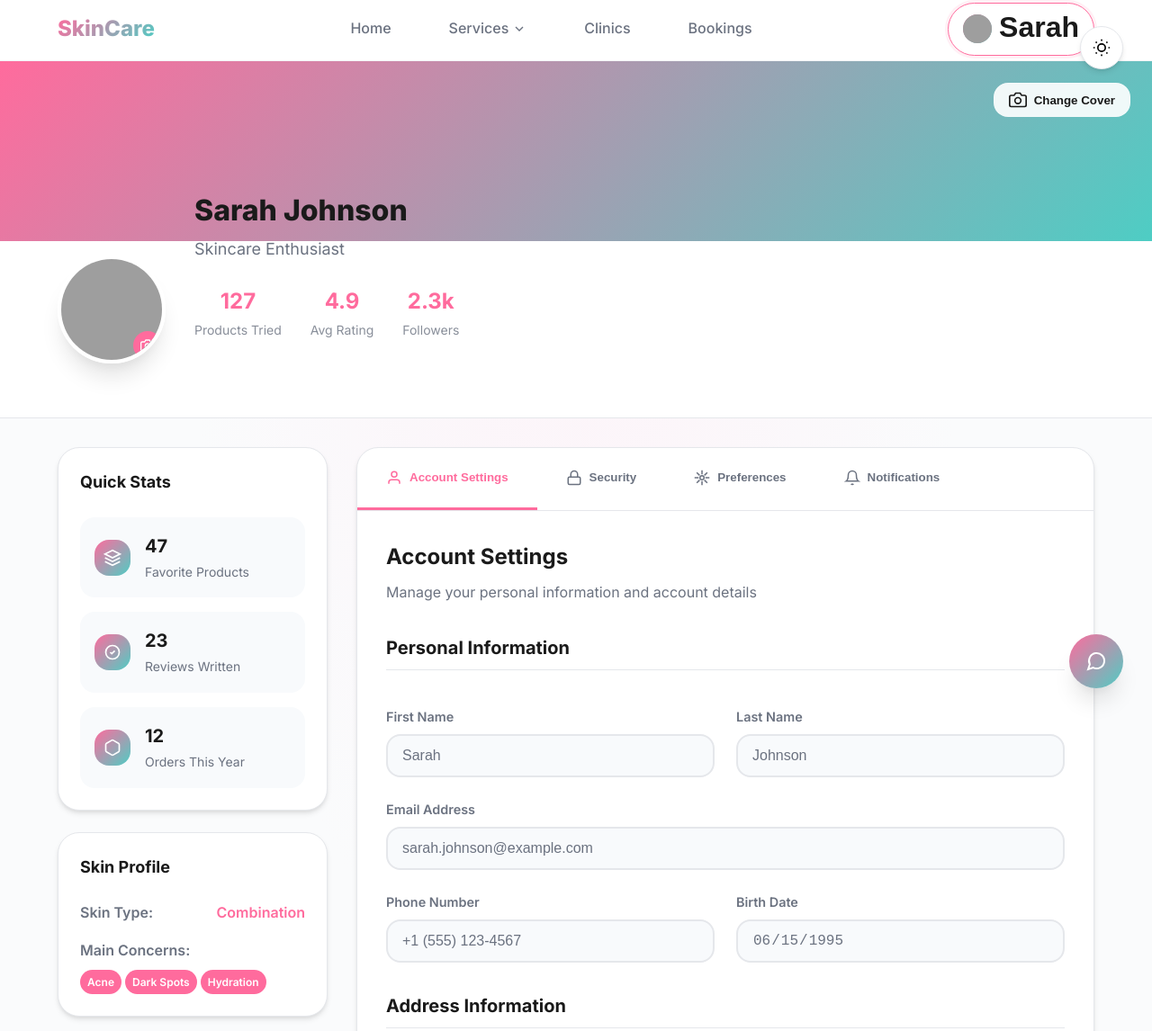
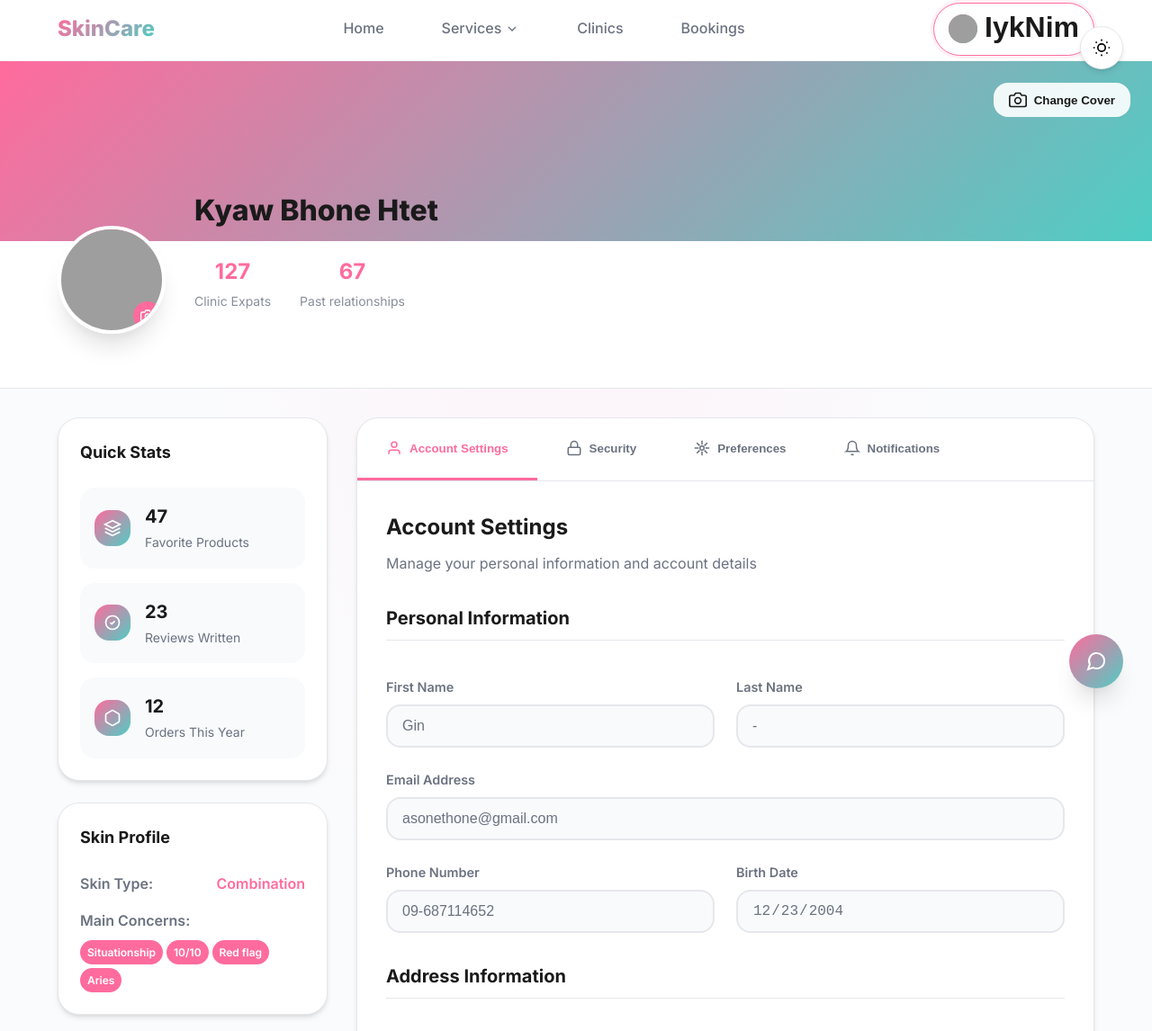
Before and after one commit to IykNim/SkinCare, a website with bundled scripts: page SkinCare/myProfile.html in a window 1280 px wide. Shown: the part 3-1149 px from the top of the page at 90% size. Built offline with nearby package versions, Linux system fonts and the light colour scheme; grey boxes are pictures that could not be loaded.

Commit message:
qqqqa
sdfdv

```diff
--- a/SkinCare/myProfile.html
+++ b/SkinCare/myProfile.html
@@ -43,7 +43,7 @@
                     <div class="profile-avatar">
                         <img src="https://images.unsplash.com/photo-1494790108755-2616b612b786?w=40&h=40&fit=crop&crop=face" alt="Profile" />
                     </div>
-                    <span class="profile-name">Sarah</span>
+                    <span class="profile-name">IykNim</span>
                 </button>
             </div>
         </div>
@@ -77,20 +77,16 @@
         </div>
 
         <div class="profile-details">
-          <h1 class="profile-name">Sarah Johnson</h1>
-          <p class="profile-title">Skincare Enthusiast</p>
+          <h1 class="profile-name">Kyaw Bhone Htet</h1>
+          <p class="profile-title"></p>
           <div class="profile-stats">
             <div class="stat-item">
               <span class="stat-number">127</span>
-              <span class="stat-label">Products Tried</span>
+              <span class="stat-label">Clinic Expats</span>
             </div>
-            <div class="stat-item">
-              <span class="stat-number">4.9</span>
-              <span class="stat-label">Avg Rating</span>
-            </div>
-            <div class="stat-item">
-              <span class="stat-number">2.3k</span>
-              <span class="stat-label">Followers</span>
+              <div class="stat-item">
+              <span class="stat-number">67</span>
+              <span class="stat-label">Past relationships</span>
             </div>
           </div>
         </div>
@@ -155,9 +151,10 @@
             <div class="skin-concerns">
               <span class="skin-label">Main Concerns:</span>
               <div class="concern-tags">
-                <span class="concern-tag">Acne</span>
-                <span class="concern-tag">Dark Spots</span>
-                <span class="concern-tag">Hydration</span>
+                <span class="concern-tag">Situationship</span>
+                <span class="concern-tag">10/10</span>
+                <span class="concern-tag">Red flag</span>
+                <span class="concern-tag">Aries</span>
               </div>
             </div>
           </div>
@@ -212,27 +209,27 @@
                 <div class="form-grid">
                   <div class="form-field">
                     <label for="firstName" class="field-label">First Name</label>
-                    <input type="text" id="firstName" name="firstName" class="field-input" value="Sarah" required readonly />
+                    <input type="text" id="firstName" name="firstName" class="field-input" value="Gin" required readonly />
                   </div>
 
                   <div class="form-field">
                     <label for="lastName" class="field-label">Last Name</label>
-                    <input type="text" id="lastName" name="lastName" class="field-input" value="Johnson" required readonly />
+                    <input type="text" id="lastName" name="lastName" class="field-input" value="-" required readonly />
                   </div>
 
                   <div class="form-field full-width">
                     <label for="email" class="field-label">Email Address</label>
-                    <input type="email" id="email" name="email" class="field-input" value="sarah.johnson@example.com" required readonly />
+                    <input type="email" id="email" name="email" class="field-input" value="asonethone@gmail.com" required readonly />
                   </div>
 
                   <div class="form-field">
                     <label for="phone" class="field-label">Phone Number</label>
-                    <input type="tel" id="phone" name="phone" class="field-input" value="+1 (555) 123-4567" readonly />
+                    <input type="tel" id="phone" name="phone" class="field-input" value="09-687114652" readonly />
                   </div>
 
                   <div class="form-field">
                     <label for="birthdate" class="field-label">Birth Date</label>
-                    <input type="date" id="birthdate" name="birthdate" class="field-input" value="1995-06-15" readonly />
+                    <input type="date" id="birthdate" name="birthdate" class="field-input" value="2004-12-23" readonly />
                   </div>
                 </div>
               </div>
```
Also changed, not shown: SkinCare/bodyShape.html (+1 -1 lines), SkinCare/bookingList.html (+1 -1 lines), SkinCare/clinic.html (+1 -1 lines), SkinCare/colorAnalysis.html (+1 -1 lines), SkinCare/hairTest.html (+1 -1 lines), SkinCare/index.html (+1 -1 lines), SkinCare/treatment.html (+1 -1 lines).
